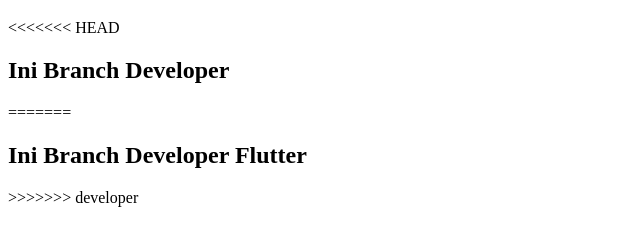
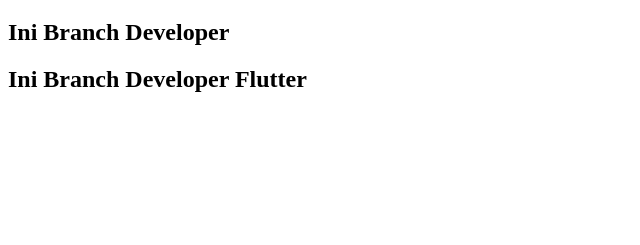
Before and after one commit to ikimukti/section2-alterra-learn-git, a plain HTML site: page index.html in a window 1280 px wide. Shown: the part 61-306 px from the top of the page, without its empty margins (0-640 px from the left). Drawn offline with Linux system fonts and the light colour scheme.

Commit message:
Fixing merge main

```diff
--- a/index.html
+++ b/index.html
@@ -8,10 +8,7 @@
 </head>
 <body>
     <h1>Alterra Academy - Flutter</h1>
-<<<<<<< HEAD
     <h2>Ini Branch Developer</h2>
-=======
     <h2>Ini Branch Developer Flutter</h2>
->>>>>>> developer
 </body>
 </html>
```
